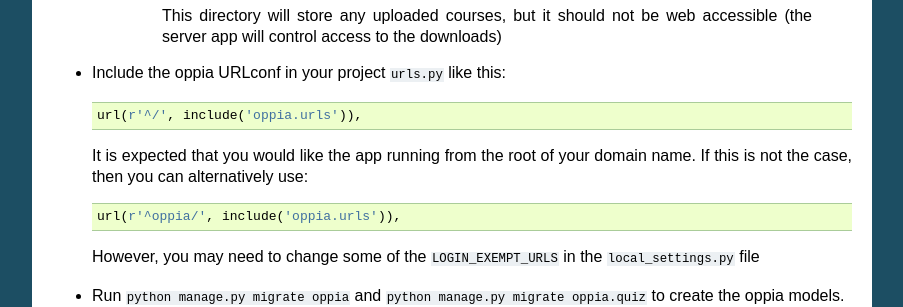
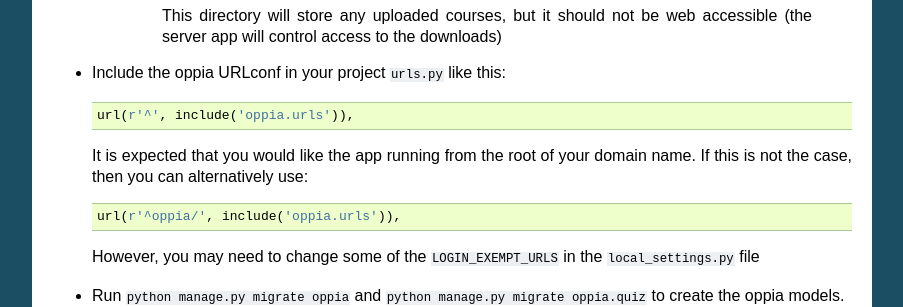
Before and after one commit to DigitalCampus/django-oppia, a Sphinx documentation site: the page built from docs/install.rst, in a window 1280 px wide. Shown: the part 847-1154 px from the top of the page, without its empty margins (198-1101 px from the left). Built offline with Sphinx 7.4.7, drawn with Linux system fonts in a browser that asks for light colours; the version number is read from the project's files by our own code.

Commit message:
fix typo

```diff
--- a/docs/install.rst
+++ b/docs/install.rst
@@ -43,7 +43,7 @@
 
 * Include the oppia URLconf in your project ``urls.py`` like this::
 
-      url(r'^/', include('oppia.urls')),
+      url(r'^', include('oppia.urls')),
 
   It is expected that you would like the app running from the root of your
   domain name. If this is not the case, then you can alternatively use::
```
